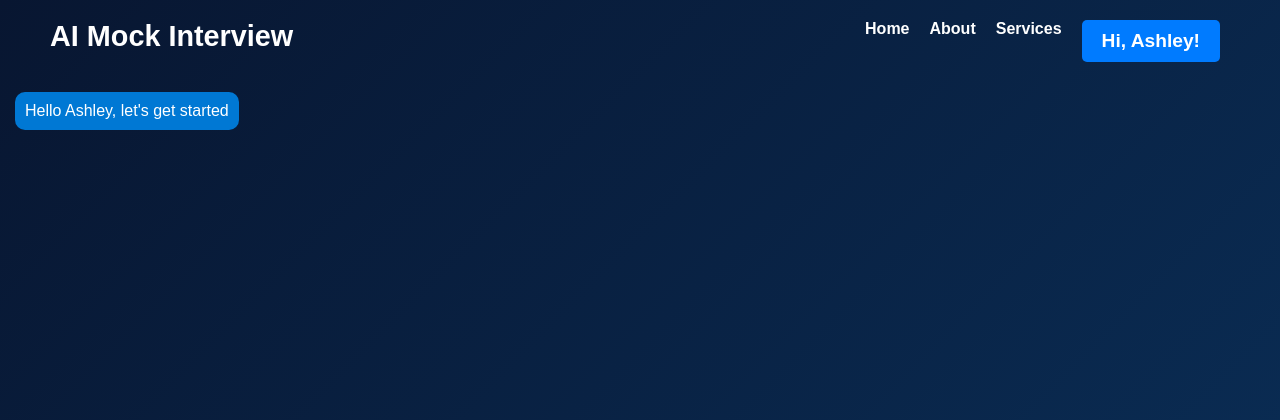
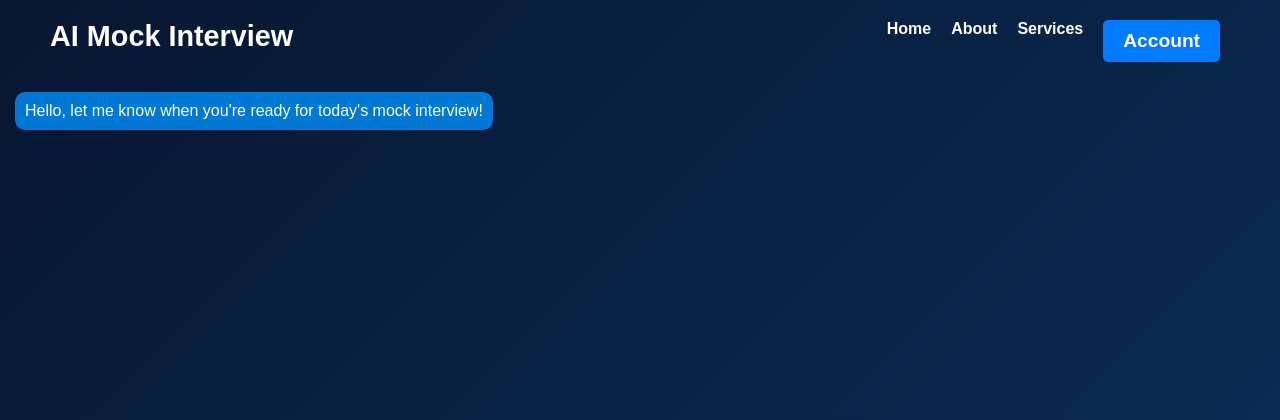
Before and after one commit to Yanan-Gong/LLMisses-mock-interveiw-agent, a Flask app: page /chat in a window 1280 px wide. Shown: the top 420 px of the page. Run offline with Flask 3, Linux system fonts and the light colour scheme; parts of the project's set-up code (start-up, migrations or seed data) failed here and were passed over.

Commit message:
enhance UI

```diff
--- a/app/templates/chat.html
+++ b/app/templates/chat.html
@@ -121,13 +121,13 @@
                 <a href="#">Home</a>
                 <a href="#">About</a>
                 <a href="#">Services</a>
-                <a href="#" class="btn">Hi, Ashley!</a>
+                <a href="#" class="btn">Account</a>
             </nav>
         </div>
     </header>
 
     <div id="chat-body" class="chat-body">
-        <div class="message system-message">Hello Ashley, let's get started</div>
+        <div class="message system-message">Hello, let me know when you're ready for today's mock interview! </div>
     </div>
 
     <div class="chat-footer">
@@ -251,10 +251,13 @@
                 }
 
                 chatBody.appendChild(systemMessage);
+                if (userInput.value.toLowerCase() === 'end') {
+                        window.location.href = 'feedback';
+                }
                 userInput.value = '';
                 chatBody.scrollTop = chatBody.scrollHeight;
+                audioData = null
 
-                audioData = null
 
             } catch (error) {
                 console.error('Error sending:', error);
--- a/app/templates/upload.html
+++ b/app/templates/upload.html
@@ -157,7 +157,7 @@
             <a href="#">Home</a>
             <a href="#">About</a>
             <a href="#">Services</a>
-            <a href="#" class="btn">Hi, Ashley!</a>
+            <a href="#" class="btn">Account</a>
           </nav>
         </div>
       </header>
```
